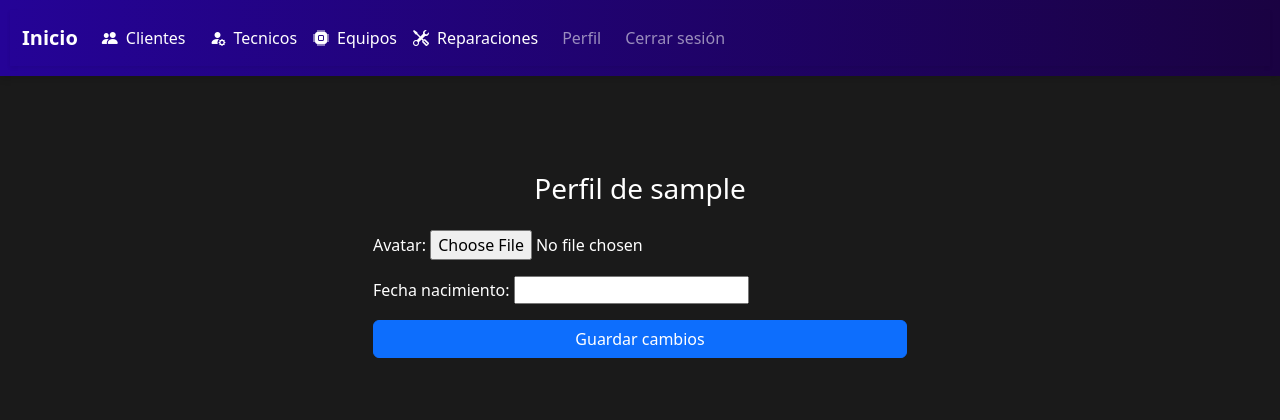
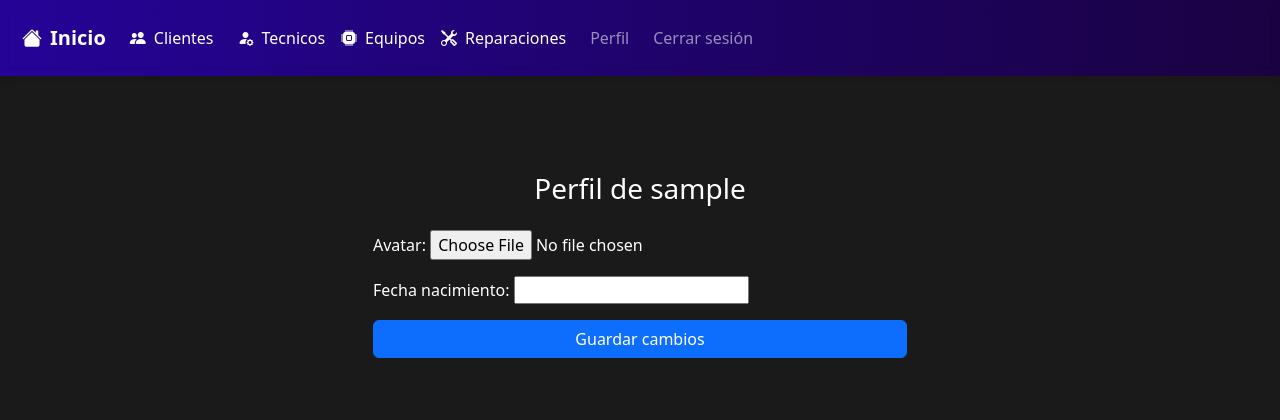
Before and after one commit to juanmardans-alt/Proyecto_Grupal, a Django app: page /accounts/perfil/ in a window 1280 px wide. Shown: the top 420 px of the page. Run offline with Django 5.2, Linux system fonts and the light colour scheme; the visitor is signed in with stand-in values (Sample User, id 1); data comes from the database, SQL or seed files in the repository.

Commit message:
Subiendo cambios

```diff
--- a/Proyecto Servis Pc/Templates/base.html
+++ b/Proyecto Servis Pc/Templates/base.html
@@ -21,7 +21,9 @@
          <header>
             <nav class="navbar navbar-expand-md navbar-light navbar-dark static-top shadow-sm">
             <div class="container-fluid">
-                <a class="navbar-brand fw-bold text-white" href="{% url 'myapp:index' %}">Inicio</a>
+                <a class="navbar-brand text-white fw-bold d-flex align-items-center" href="/">
+      <!-- Si usas ícono: -->
+      <i class="bi bi-house-fill me-2"></i>Inicio</a>
             <!-- Botón del menú hamburguesa (visible en móviles) -->
             <button class="navbar-toggler" type="button" data-bs-toggle="collapse" data-bs-target="#navbarContenido"
             aria-controls="navbarContenido" aria-expanded="false" aria-label="Toggle navigation">
```
